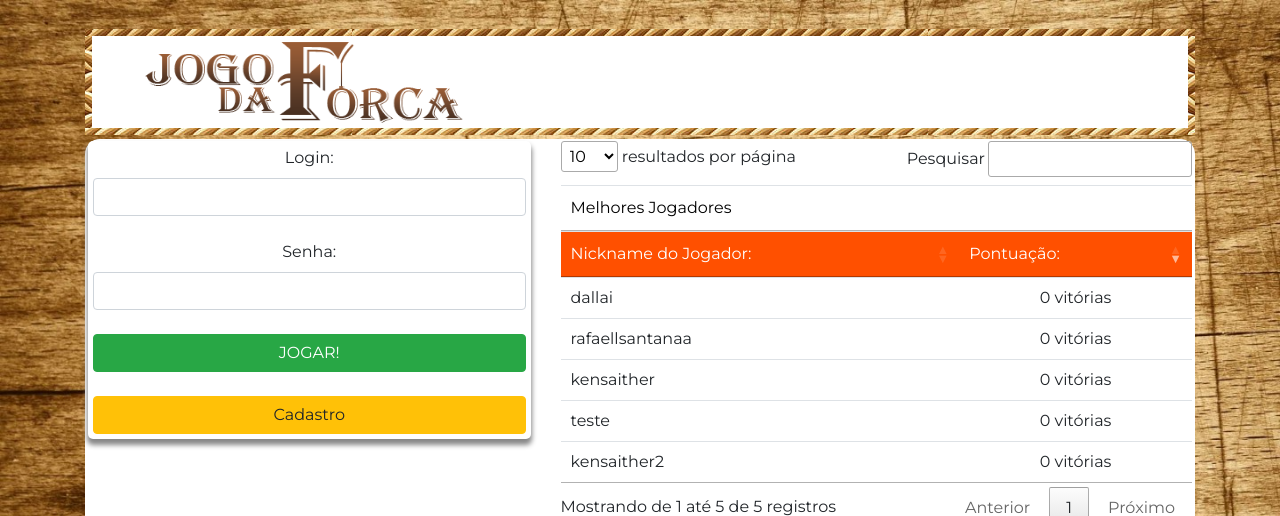
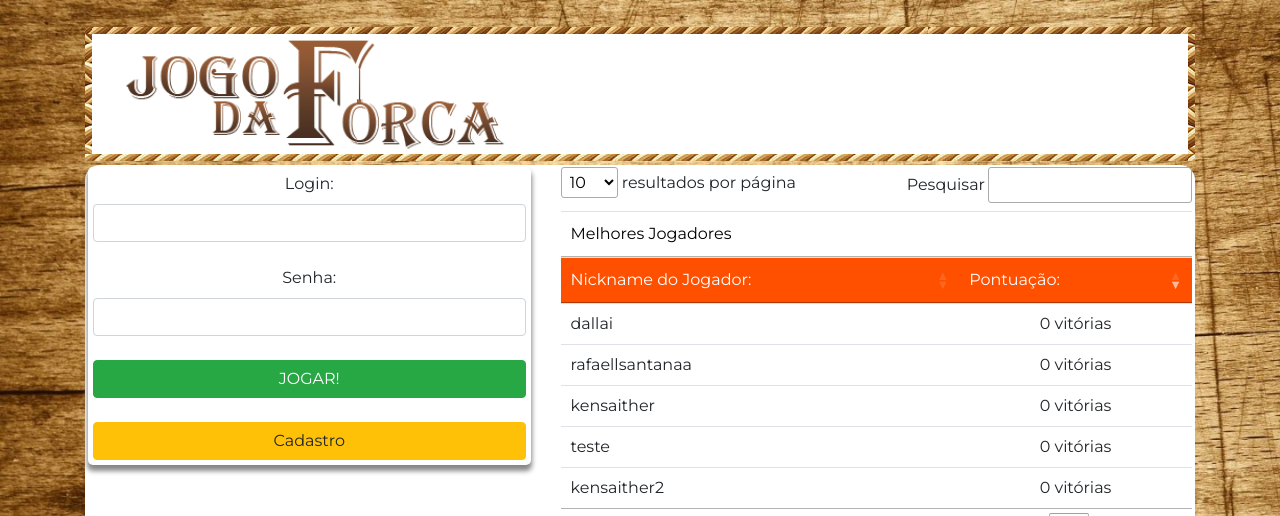
Before and after one commit to alenakano/es3-forca, a PHP site: page / in a window 1280 px wide. Shown: the top 516 px of the page. Run offline with PHP 8.4, Linux system fonts and the light colour scheme; data comes from the database, SQL or seed files in the repository; some libraries are stand-ins or nearby versions; some web fonts are replaced.

Commit message:
Ajustes de css.

```diff
--- a/lib/php/header.php
+++ b/lib/php/header.php
@@ -6,7 +6,8 @@
 	<!-- meta tags -->
 
     <meta charset="utf-8">
-    <meta name="viewport" content="width=device-width, initial-scale=1, shrink-to-fit=no">
+
+    <meta name="viewport" content="width=device-width, initial-scale=0.5, maximum-scale=1">
 
     <link rel="icon" href="img/favicon.ico">
 
@@ -47,13 +48,13 @@
 
 </head>
 
-<div class="container" style="padding-top:0px;padding-bottom:0px;margin-top:5px;margin-bottom:-20px;">
-    <div class="dashboard" style="padding-top:0px;padding-bottom:0px;margin-top:0px;margin-bottom:0px;border-style: solid;border-width: 3px;border-image: url(img/corda.jpg) 7 / 7px repeat ">
-        <div class="row style">
-            <div class="column" align="center">
-                <img src="img/logo.png" alt="Jogo da Forca" width=351 height=100 style="margin-left: 50px;">
+<div class="container" style="padding-top:0px;padding-bottom:0px;margin-top:3px;margin-bottom:-20px;">
+    <div class="dashboard" style="padding-top:0px;padding-bottom:0px;margin-top:0px;margin-bottom:0px;border-image: url(img/corda.jpg) 7 / 7px repeat;">
+        <div class="row style col-sm-12">
+            <div class="column col-sm-5">
+                <img src="img/logo.png" alt="Jogo da Forca" width="100%" height="auto">
             </div>
-            <div class="column" align="center" style="margin-top: 5px;margin-left:400px;">
+            <div class="col-sm-3 offset-sm-4 align-self-center">
                 <?php if(isset($_SESSION['user'])):?>
                 <div class="row" align="center">
                     Bem vindo <?=$_SESSION['user']['nome'] ?>.
--- a/sala.php
+++ b/sala.php
@@ -45,7 +45,7 @@ $letras_escolhidas = implode(" ",array_column($dadosLetras, 'letra'));
 <body>
 
 <div class="container" style="margin-top:0px;padding-top: 0px">
-    <div class="dashboard" align="center" style="margin-top:0px; margin-bottom:0px;">
+    <div class="dashboard col-sm-12" align="center" style="margin-top:0px; margin-bottom:0px;">
         <div class="row" style="margin-top:5px; margin-bottom:5px;">
             <div class="col-sm-12" id="palavra">
             </div>
@@ -349,8 +349,8 @@ $letras_escolhidas = implode(" ",array_column($dadosLetras, 'letra'));
             var img = document.createElement('img');
             img.setAttribute('alt','Desafiante');
             img.setAttribute('src','img/f'+erros+'.jpeg');
-            img.setAttribute('height','240px');
-            img.setAttribute('width','240px');
+            img.setAttribute('height','auto');
+            img.setAttribute('width','100%');
 
             b.innerHTML = "";
             b.appendChild(img);
```
